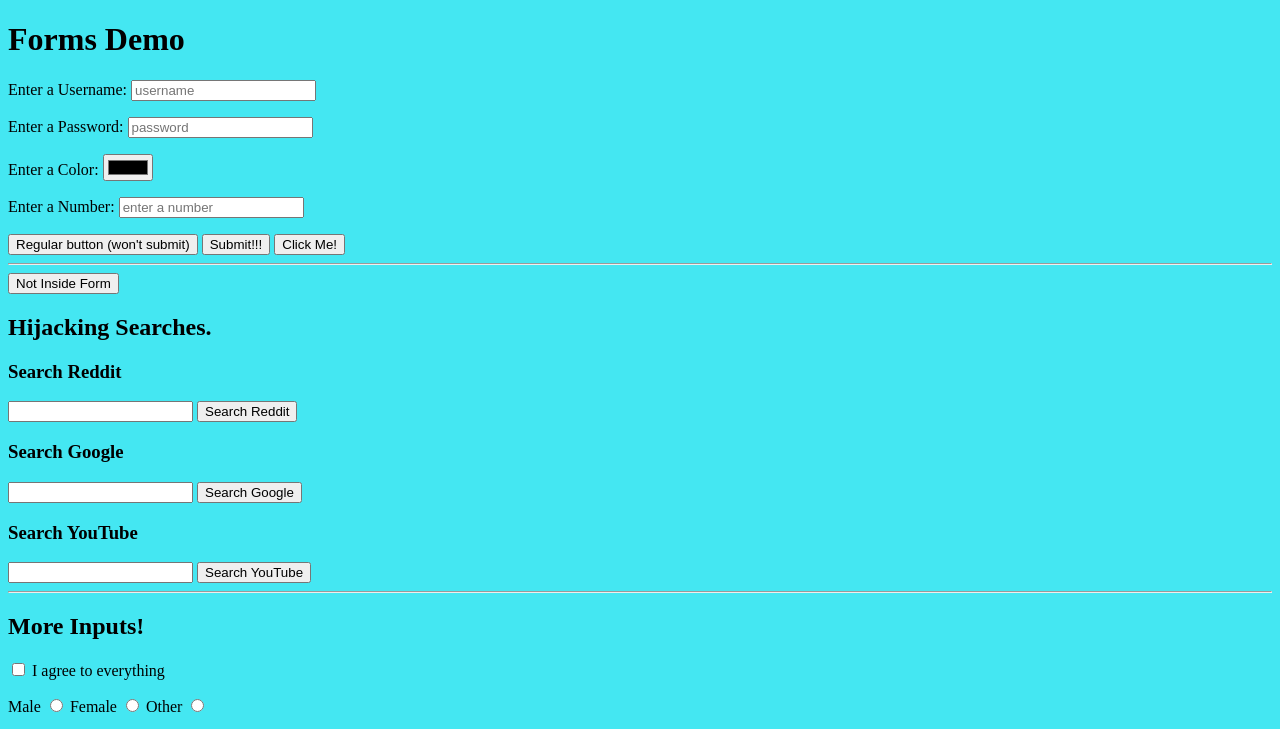
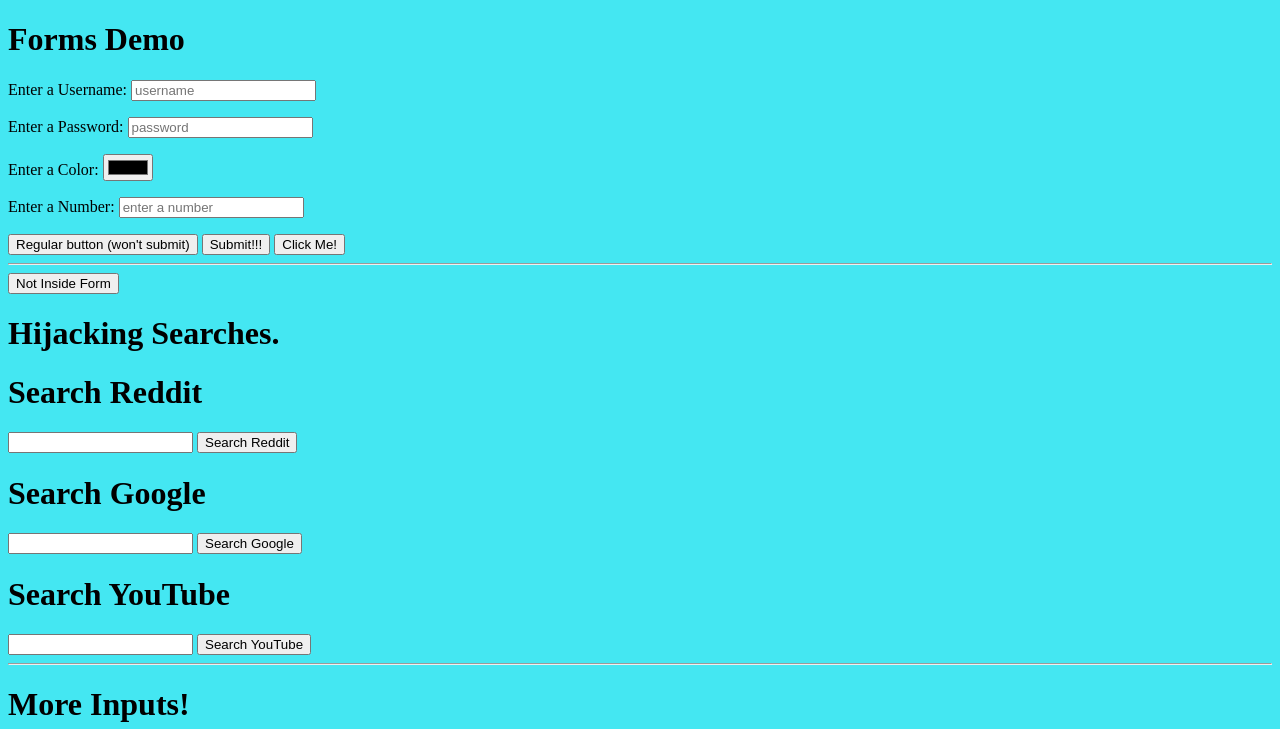
Before and after one commit to Sunil-Kumar-KV/Form-Element, a plain HTML site: page index.html in a window 1280 px wide. Shown: the top 729 px of the page. Drawn offline with Linux system fonts and the light colour scheme.

Commit message:
Update styles.css

```diff
--- a/styles.css
+++ b/styles.css
@@ -1,3 +1,12 @@
 body{
   background: #44e7f2;
 }
+h1, h2, h3{
+      display: block;
+    font-size: 2em;
+    margin-block-start: 0.67em;
+    margin-block-end: 0.67em;
+    margin-inline-start: 0px;
+    margin-inline-end: 0px;
+    font-weight: bold;
+}
```
